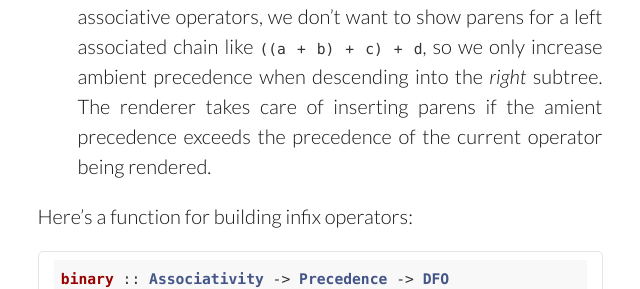
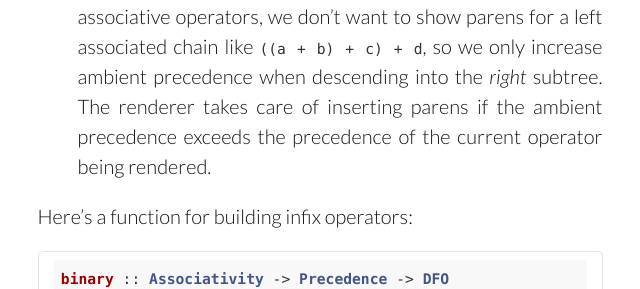
Before and after one commit to unisonweb/oldblog, a Jekyll site: the page built from _posts/2015-08-05-dfos.markdown, in a window 1280 px wide and 1400 px high, scrolled down 4293 px. Shown: the part 196-485 px from the top of the window, without its empty margins (320-960 px from the left). Built offline with Jekyll 4.4.1, drawn with Linux system fonts in a browser that asks for light colours; comment, search, counter and statistics services are not loaded; some of the changed text lies outside the part shown.

Commit message:
Update 2015-08-05-dfos.markdown

```diff
--- a/_posts/2015-08-05-dfos.markdown
+++ b/_posts/2015-08-05-dfos.markdown
@@ -82,7 +82,7 @@ With this in place, we can use `percent` for a function definition's symbol, and
 There are a couple things happening here in the above:
 
 * In the `layout` definition, we can reference the name of the operator (the `name` reference), which tells the renderer to insert the name of the symbol. Names are still used both for convenience (it's nice to be able to search by name, and communicate with other programmers using names) and if the function is not fully saturated.
-* We also specify where to splice in the argument(s) (the `arg1` call). For each such argument, we indicate _what the ambient precedence should be in that context_. This will be used by the renderer to control where parentheses are needed. For left-associative operators, we don't want to show parens for a left associated chain like `((a + b) + c) + d`, so we only increase ambient precedence when descending into the _right_ subtree. The renderer takes care of inserting parens if the amient precedence exceeds the precedence of the current operator being rendered.
+* We also specify where to splice in the argument(s) (the `arg1` call). For each such argument, we indicate _what the ambient precedence should be in that context_. This will be used by the renderer to control where parentheses are needed. For left-associative operators, we don't want to show parens for a left associated chain like `((a + b) + c) + d`, so we only increase ambient precedence when descending into the _right_ subtree. The renderer takes care of inserting parens if the ambient precedence exceeds the precedence of the current operator being rendered.
 
 Here's a function for building infix operators:
 
```
Also changed, not shown: other parts of _posts/2015-08-05-dfos.markdown (+1 -1 lines).
